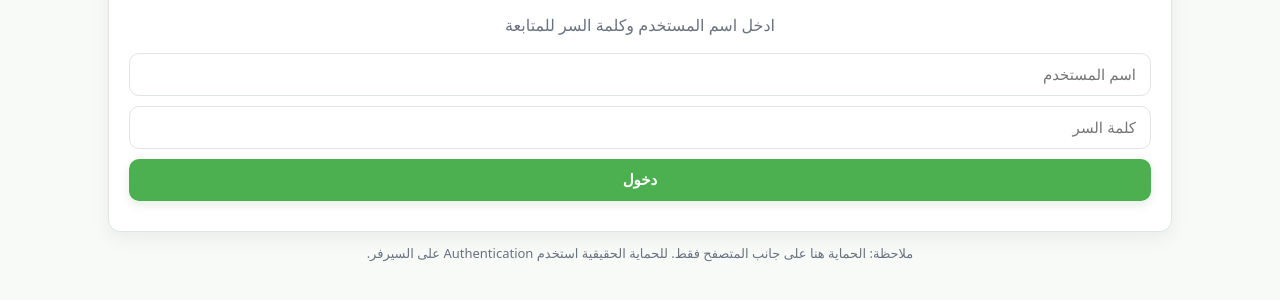
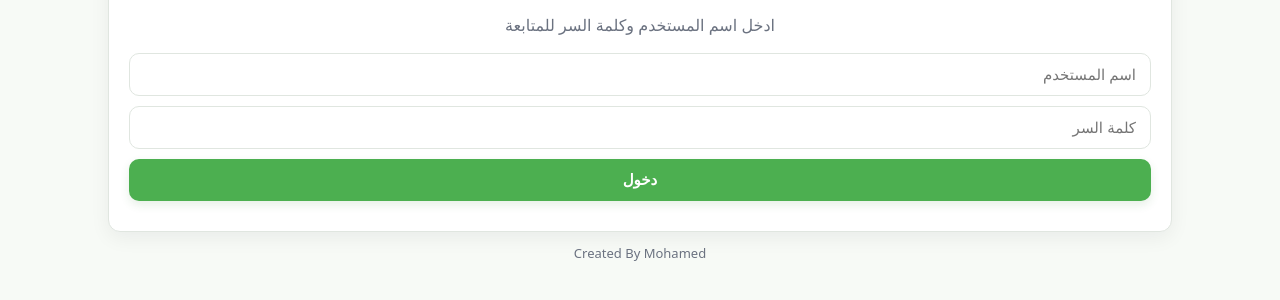
Before and after one commit to m0x8/aboyoussef, a plain HTML site: page index.html in a window 1280 px wide. Shown: the part 132-432 px from the top of the page. Drawn offline with Linux system fonts and the light colour scheme.

Commit message:
Update index.html

```diff
--- a/index.html
+++ b/index.html
@@ -149,7 +149,7 @@
     </div>
 
     <div style="margin-top:12px;text-align:center;color:var(--muted);font-size:13px">
-      ملاحظة: الحماية هنا على جانب المتصفح فقط. للحماية الحقيقية استخدم Authentication على السيرفر.
+    Created By Mohamed
     </div>
   </div>
 
```
